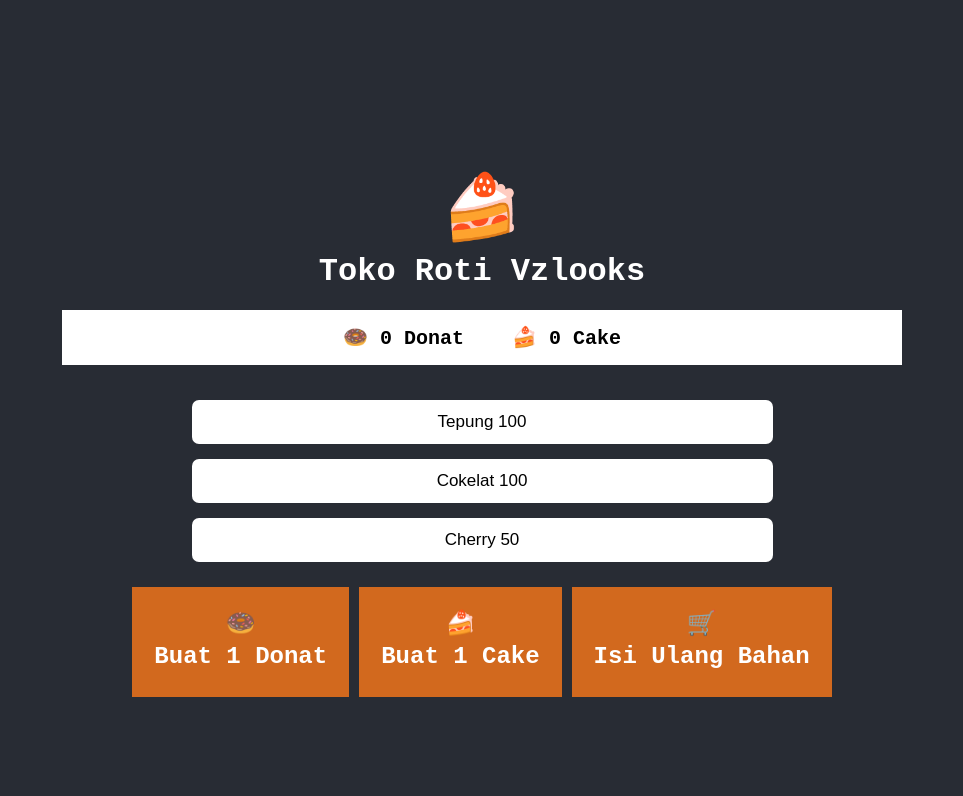
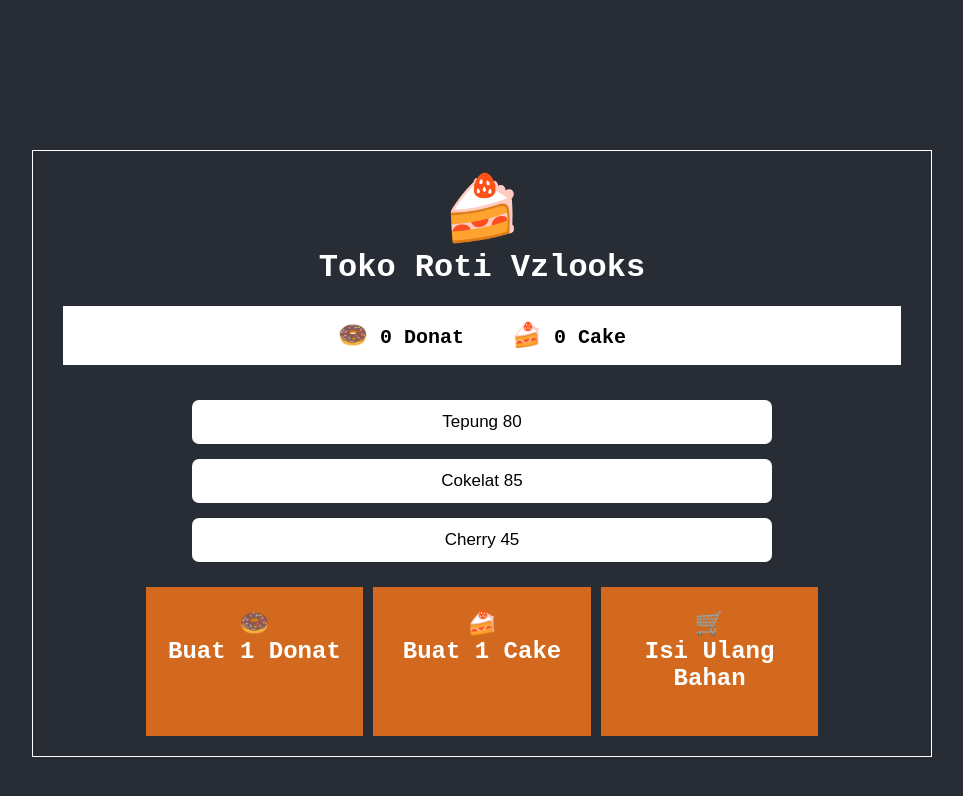
Before and after one commit to mrsetiawan/learn-redux-toko-roti, a React (Create React App) app: page / in a window 1280 px wide. Shown: the top 796 px of the page, without its empty margins (158-1121 px from the left). Built offline with nearby package versions, Linux system fonts and the light colour scheme.

Commit message:
create store,action,reducer

```diff
--- a/src/App.css
+++ b/src/App.css
@@ -1,3 +1,5 @@
+/* import styled from 'styled-components'; */
+
 * {
   padding: 0;
   margin: 0;
@@ -21,8 +23,8 @@ body {
   margin: 150px auto;
   box-sizing: border-box;
   justify-content: center;
-  /* align-items: center; */
-  /* border:1px solid white; */
+  align-items: center;
+  border:1px solid white;
   padding: 15px;
   overflow: hidden;
 }
@@ -48,13 +50,16 @@ body {
 }
 
 .container > .section-bottom {
+  width: 20%;
+  height: 105px;
   text-align: center;
   background-color: #D2691E;
   margin: 5px;
   padding: 22px;
+  cursor: pointer;
 }
 
-.header > h1 {
+.header > span {
   font-size: 4rem;
   margin-bottom: 5px;
 }
@@ -77,7 +82,19 @@ body {
   font-size: 17px;
 }
 
-.section-bottom > h3 {
+.section-bottom > h3,span {
   font-size: 1.5rem;
   margin-bottom: 5px;
 }
+
+/* // const Container = styled.div`
+//   display: flex;
+//   flex-flow: row wrap;
+//   width: 900px;
+//   height:auto;
+//   margin: 50px auto;
+//   box-sizing: border-box;
+//   justify-content: center;
+//   border:1px solid white;
+//   padding: 15px;
+// ` */
--- a/src/App.js
+++ b/src/App.js
@@ -1,48 +1,47 @@
 import React, { Component } from 'react'
 import './App.css';
 import store from './store';
-import styled from 'styled-components';
+import { buatDonatAction } from './action/buatDonatAction';
+import { buatKasAction } from './action/buatKasAction';
+import { buatkasirAction } from './action/buatKasirAction';
 
 export default class App extends Component {
 
   render() {
 
-    // const Container = styled.div`
-    //   display: flex;
-    //   flex-flow: row wrap;
-    //   width: 900px;
-    //   height:auto;
-    //   margin: 50px auto;
-    //   box-sizing: border-box;
-    //   justify-content: center;
-    //   border:1px solid white;
-    //   padding: 15px;
-    // `
+    // console.log(store.getState());
+
+    const { bahan, kas, kasir } = store.getState();
+    //untuk merubah state melalui action
+    store.dispatch(buatDonatAction)
+    // store.dispatch(buatKasAction)
+    // store.dispatch(buatkasirAction)
+    // console.log(store.getState())
     // 🍩 &nbsp; 🍰 &nbsp; 🛒 &nbsp; 🍩
     return (
       <div className='container'>
         <div className='header'>
-          <h1>🍰</h1>
+          <span role='img' aria-label='cake'>🍰</span>
           <h3>Toko Roti Vzlooks</h3>
         </div>
         <div className='section-top'>
-          <p> 🍩 0 Donat &nbsp;&nbsp;  🍰 0 Cake</p>
+          <span role='img' aria-label='donuts'>🍩</span> 0 Donat &nbsp;&nbsp;  <span role='img' aria-label='cake'>🍰</span> 0 Cake
         </div>
         <div className='header'>
-          <button>Tepung 100</button>
-          <button>Cokelat 100</button>
-          <button>Cherry 50</button>
+          <button>Tepung {bahan.tepung}</button>
+          <button>Cokelat {bahan.coklat}</button>
+          <button>Cherry {bahan.cherry}</button>
         </div>
         <div className='section-bottom'>
-          <h3>🍩</h3>
+          <span role='img' aria-label='donuts'>🍩</span>
           <h3>Buat 1 Donat</h3>
         </div>
         <div className='section-bottom'>
-          <h3>🍰</h3>
+          <span role='img' aria-label='cake'>🍰</span>
           <h3>Buat 1 Cake</h3>
         </div>
         <div className='section-bottom'>
-          <h3>🛒</h3>
+          <span role='img' aria-label='cart'>🛒</span>
           <h3>Isi Ulang Bahan</h3>
         </div>
       </div>
--- /dev/null
+++ b/src/action/buatDonatAction.js
@@ -0,0 +1,4 @@
+export const buatDonatAction = {
+  type: 'BUAT_DONAT_COKLAT',
+  qty: 1
+}
--- /dev/null
+++ b/src/action/buatKasAction.js
@@ -0,0 +1,4 @@
+export const buatKasAction = {
+  type: 'BUAT_KAS_ACTION',
+  payload: 500000
+}
--- /dev/null
+++ b/src/action/buatKasirAction.js
@@ -0,0 +1,4 @@
+export const buatkasirAction = {
+  type: 'BUAT_KASIR_ACTION',
+  payload: "muhamad rahmat setiawan"
+}
--- /dev/null
+++ b/src/reducer/bahanReducer.js
@@ -0,0 +1,25 @@
+//contoh initial state dengan kata lain membuat store
+const initialStateBahan = {
+  tepung: 100,
+  coklat: 100,
+  cherry: 50
+}
+
+//contoh reducer yang akan menerima 2 parameter yaitu (state,action)
+const bahanReducer = (state = initialStateBahan, action) => {
+
+  if (action.type = 'BUAT_DONAT_COKLAT') {
+
+    const newState = {
+      tepung: state.tepung - 20,
+      coklat: state.coklat - 15,
+      cherry: state.cherry - 5
+    }
+
+    return newState;
+  }
+
+  return state;
+}
+
+export default bahanReducer;
--- /dev/null
+++ b/src/reducer/kasReducer.js
@@ -0,0 +1,9 @@
+const intialState = {
+  kas:1000000
+}
+
+const kasReducer = (state = intialState, action) => {
+  return state
+}
+
+export default kasReducer;
--- /dev/null
+++ b/src/reducer/kasirReducer.js
@@ -0,0 +1,9 @@
+const initialState = {
+  nama: "mr setiawan"
+}
+
+const kasirReducer = (state = initialState, action) => {
+  return state
+}
+
+export default kasirReducer;
--- /dev/null
+++ b/src/reducer/main.js
@@ -0,0 +1,13 @@
+import { combineReducers } from 'redux'
+import bahanReducer from './bahanReducer'
+import kasReducer from './kasReducer'
+import kasirReducer from './kasirReducer'
+
+//combineReducers untuk menggabungkan semua state awal
+const rootReducer = combineReducers({
+  bahan: bahanReducer,
+  kas: kasReducer,
+  kasir: kasirReducer
+})
+
+export default rootReducer;
--- a/src/store.js
+++ b/src/store.js
@@ -1,11 +1,6 @@
 import { createStore } from 'redux';
+import rootReducer from './reducer/main'
 
-const state = {
-  tepung: 100,
-  coklat: 100,
-  cherry: 50
-};
-
-const store = createStore(() => state);
+const store = createStore(rootReducer);
 
 export default store;
```
